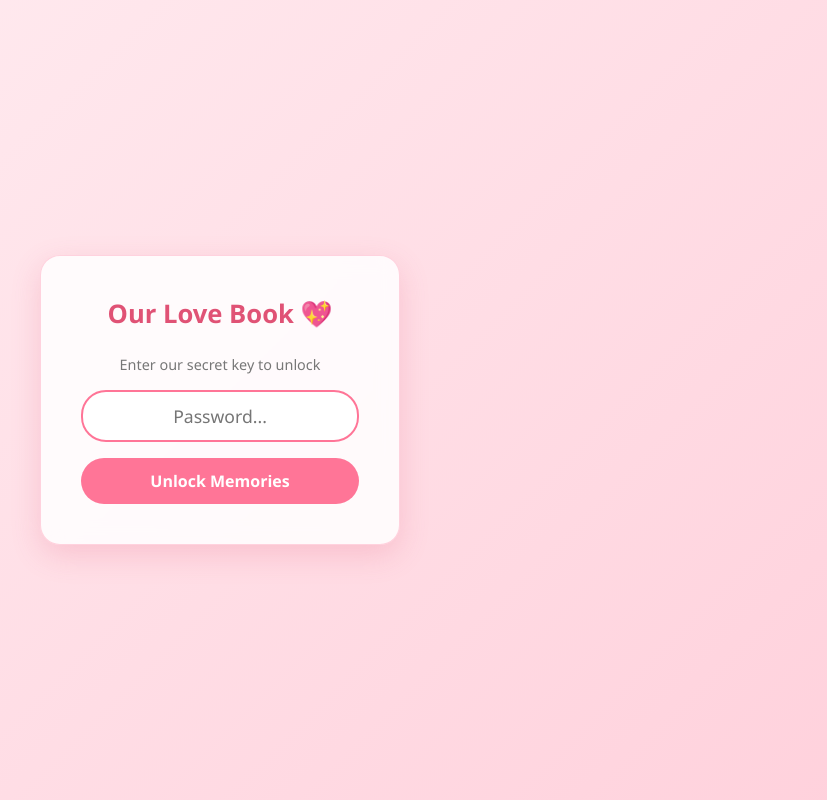
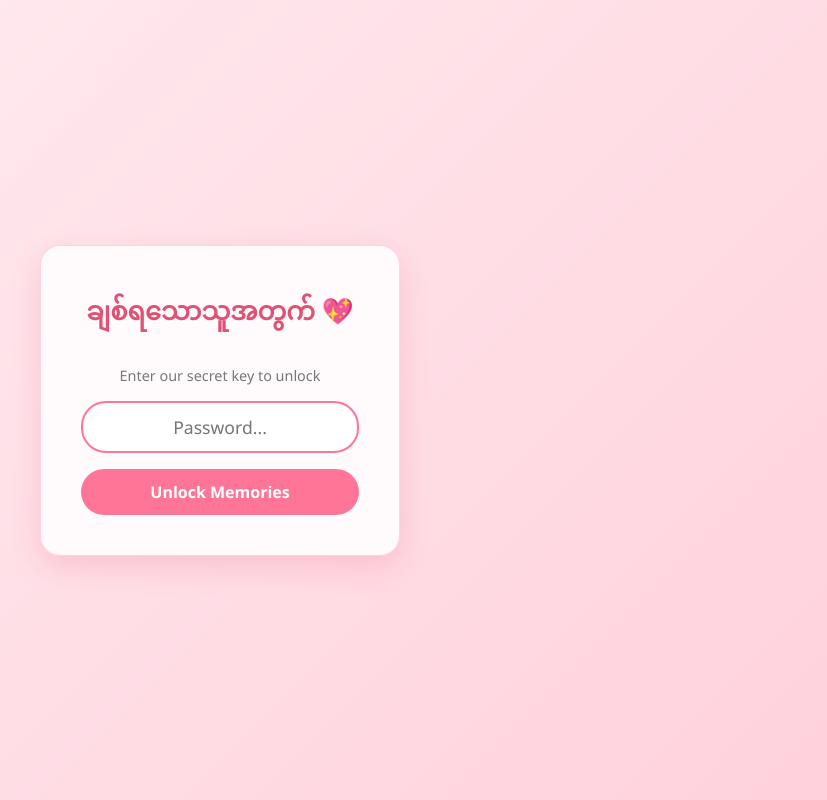
Before and after one commit to ko6319365-alt/love, a plain HTML site: page index.html in a window 1280 px wide. Shown: the whole page, without its empty margins (420-1247 px from the left). Drawn offline with Linux system fonts and the light colour scheme.

Commit message:
Update index.html

```diff
--- a/index.html
+++ b/index.html
@@ -236,7 +236,7 @@
 
     <div id="lock-screen">
         <div class="lock-container">
-            <h2>Our Love Book 💖</h2>
+            <h2>ချစ်ရသောသူအတွက် 💖</h2>
             <p style="margin-bottom: 1rem; color: #777; font-size: 0.9rem;">Enter our secret key to unlock</p>
             <input type="text" id="password-input" placeholder="Password..." onkeypress="handleKeyPress(event)">
             <button onclick="checkPassword()">Unlock Memories</button>
```
